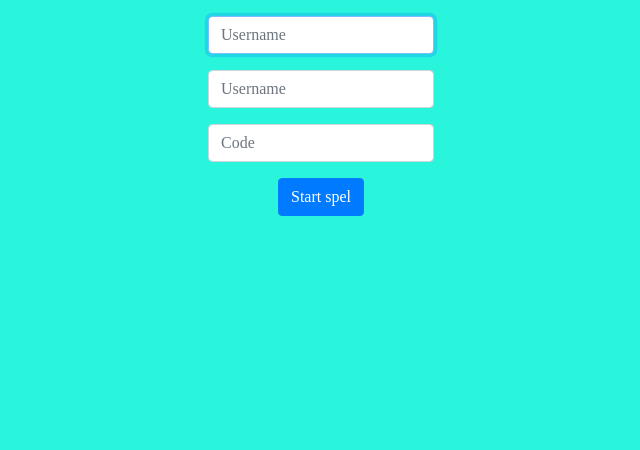
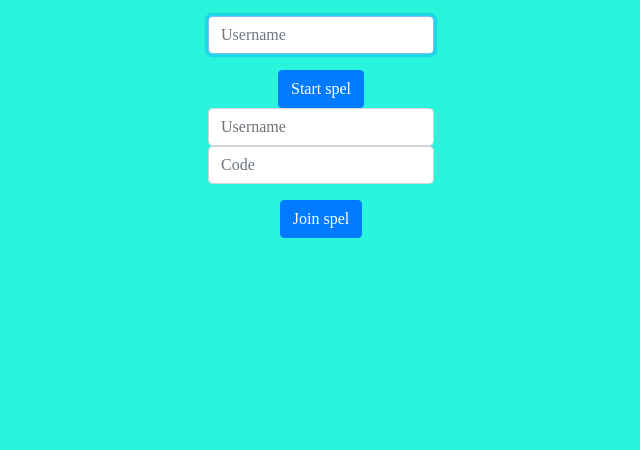
Before and after one commit to Hetgithubaccount/triviamasters, a Flask app: page / in a window 1280 px wide. Shown: the part 350-800 px from the top of the page, without its empty margins (319-959 px from the left). Run offline with Flask 2, Linux system fonts and the light colour scheme; some libraries are stand-ins or nearby versions.

Commit message:
index.html

```diff
--- a/templates/index.html
+++ b/templates/index.html
@@ -9,12 +9,14 @@
         <div class="form-group">
             <input autocomplete="off" autofocus class="form-control" name="username" placeholder="Username" type="text">
         </div>
+        <button class="btn btn-primary" type="submit">Start spel</button>
+    </form>
+    <form action="/join" method="post">
         <div class="form-group">
-            <input class="form-control" name="username2" placeholder="Username" type="text">
-        </div>
+            <input autocomplete="off" autofocus class="form-control" name="username" placeholder="Username" type="text">
         <div class="form-group">
             <input class="form-control" name="number" placeholder="Code" type="text">
         </div>
-        <button class="btn btn-primary" type="submit">Start spel</button>
+        <button class="btn btn-primary" type="submit">Join spel</button>
     </form>
 {% endblock %}
```
